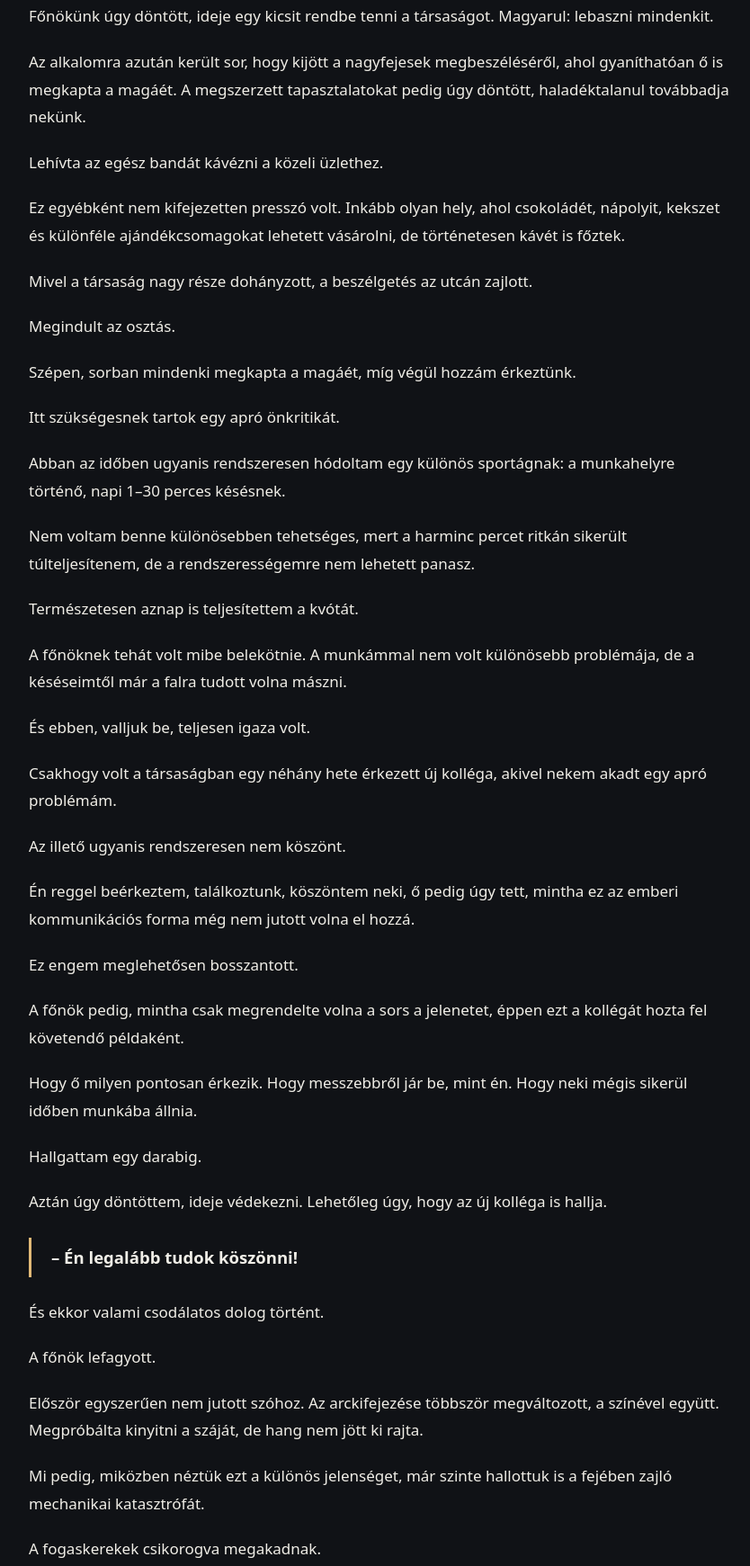
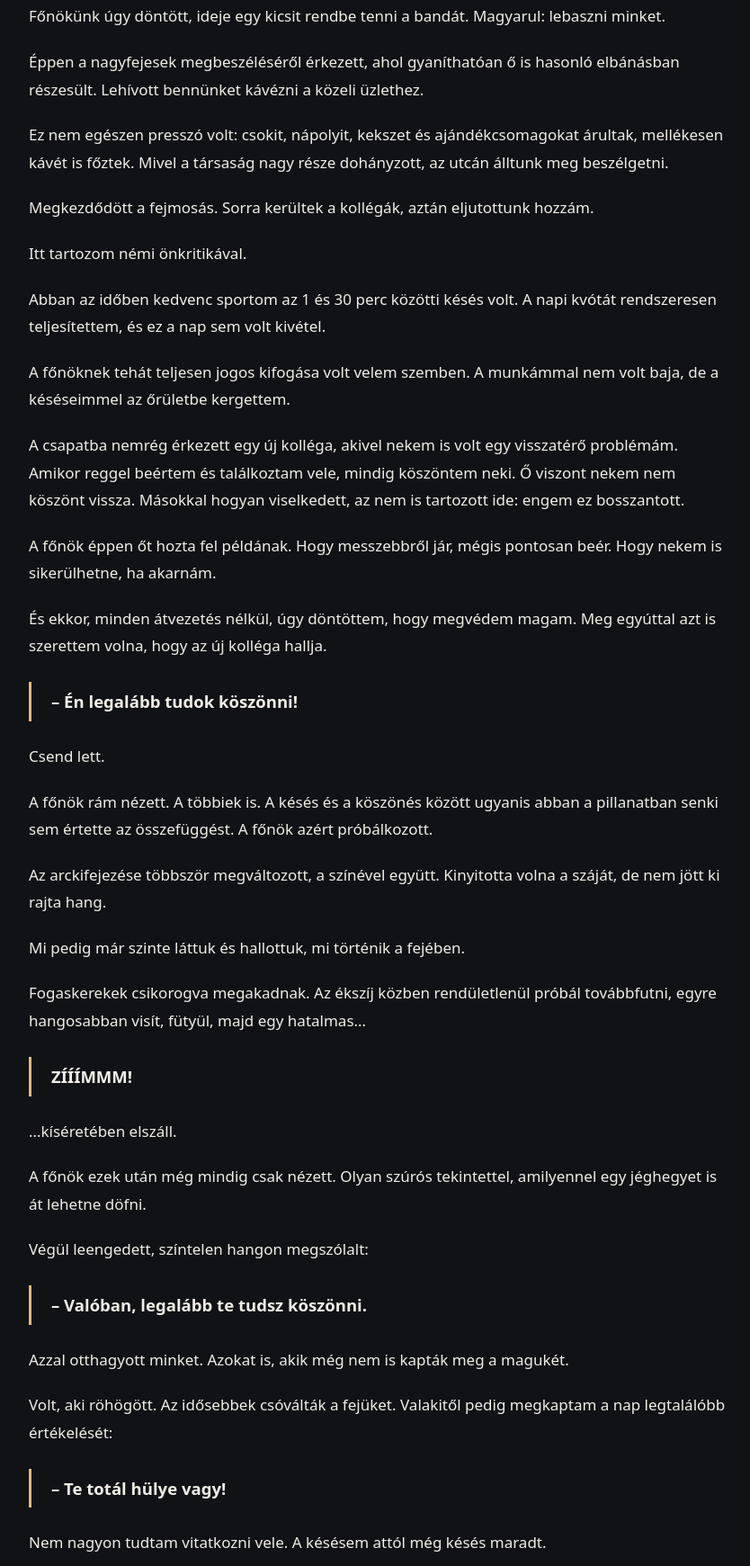
Before and after one commit to mythingreal/mythingreal-site, a plain HTML site: page en-legalabb-tudok-koszonni.html in a window 1280 px wide. Shown: the part 554-2295 px from the top of the page at 90% size, without its empty margins (218-1052 px from the left). Drawn offline with Linux system fonts and the light colour scheme.

Commit message:
Add files via upload

```diff
--- a/en-legalabb-tudok-koszonni.html
+++ b/en-legalabb-tudok-koszonni.html
@@ -4,7 +4,7 @@
 <meta charset="utf-8">
 <meta name="viewport" content="width=device-width, initial-scale=1">
 <meta name="description" content="Valós munkahelyi történet arról, hogyan szakadt félbe egy fejmosás egyetlen mondattól. MYTHINGREAL – felnőtteknek szóló történetek.">
-<title>Én legalább tudok köszönni! | MYTHINGREAL</title>
+<title>A nagy munkahelyi fejmosás | MYTHINGREAL</title>
 <style>
 :root { color-scheme: dark; --bg:#101216; --panel:#1b2027; --text:#f0eee7; --muted:#b4b9c0; --accent:#e1b976; --line:#363a41; }
 *{box-sizing:border-box} body{margin:0;background:var(--bg);color:var(--text);font:17px/1.8 system-ui,-apple-system,"Segoe UI",sans-serif}
@@ -27,56 +27,37 @@ footer{border-top:1px solid var(--line);padding:23px 0 40px;color:var(--muted);f
 <header><a class="brand" href="index.html">MYTHINGREAL</a><a class="back" href="index.html">← Vissza a történetekhez</a></header>
 <main>
 <div class="eyebrow">Valós történetek · Felnőtt tartalom (18+)</div>
-<h1>Én legalább tudok köszönni!</h1>
-<p class="subtitle">Avagy hogyan lehet egyetlen mondattal félbeszakítani egy teljes munkahelyi fejmosást.</p>
+<h1>A nagy munkahelyi fejmosás</h1>
+<p class="subtitle">Egy kávé, néhány késés és egy váratlan fordulat.</p>
 <div class="notice">A történet felnőtteknek szól, és szókimondó nyelvezetet tartalmaz.</div>
 <article>
-<p>Az eset ugyanazon az építkezésen történt, ahol a „Jogomban áll!” története is játszódott, csak valamivel később.</p>
-<p>Ekkor már jócskán túl voltunk a kivitelezésre szánt idő felén, a helyzet pedig finoman szólva sem volt rózsás.</p>
-<p>Főnökünk úgy döntött, ideje egy kicsit rendbe tenni a társaságot. Magyarul: lebaszni mindenkit.</p>
-<p>Az alkalomra azután került sor, hogy kijött a nagyfejesek megbeszéléséről, ahol gyaníthatóan ő is megkapta a magáét. A megszerzett tapasztalatokat pedig úgy döntött, haladéktalanul továbbadja nekünk.</p>
-<p>Lehívta az egész bandát kávézni a közeli üzlethez.</p>
-<p>Ez egyébként nem kifejezetten presszó volt. Inkább olyan hely, ahol csokoládét, nápolyit, kekszet és különféle ajándékcsomagokat lehetett vásárolni, de történetesen kávét is főztek.</p>
-<p>Mivel a társaság nagy része dohányzott, a beszélgetés az utcán zajlott.</p>
-<p>Megindult az osztás.</p>
-<p>Szépen, sorban mindenki megkapta a magáét, míg végül hozzám érkeztünk.</p>
-<p>Itt szükségesnek tartok egy apró önkritikát.</p>
-<p>Abban az időben ugyanis rendszeresen hódoltam egy különös sportágnak: a munkahelyre történő, napi 1–30 perces késésnek.</p>
-<p>Nem voltam benne különösebben tehetséges, mert a harminc percet ritkán sikerült túlteljesítenem, de a rendszerességemre nem lehetett panasz.</p>
-<p>Természetesen aznap is teljesítettem a kvótát.</p>
-<p>A főnöknek tehát volt mibe belekötnie. A munkámmal nem volt különösebb problémája, de a késéseimtől már a falra tudott volna mászni.</p>
-<p>És ebben, valljuk be, teljesen igaza volt.</p>
-<p>Csakhogy volt a társaságban egy néhány hete érkezett új kolléga, akivel nekem akadt egy apró problémám.</p>
-<p>Az illető ugyanis rendszeresen nem köszönt.</p>
-<p>Én reggel beérkeztem, találkoztunk, köszöntem neki, ő pedig úgy tett, mintha ez az emberi kommunikációs forma még nem jutott volna el hozzá.</p>
-<p>Ez engem meglehetősen bosszantott.</p>
-<p>A főnök pedig, mintha csak megrendelte volna a sors a jelenetet, éppen ezt a kollégát hozta fel követendő példaként.</p>
-<p>Hogy ő milyen pontosan érkezik. Hogy messzebbről jár be, mint én. Hogy neki mégis sikerül időben munkába állnia.</p>
-<p>Hallgattam egy darabig.</p>
-<p>Aztán úgy döntöttem, ideje védekezni. Lehetőleg úgy, hogy az új kolléga is hallja.</p>
+<p>Az eset ugyanazon az építkezésen történt, ahol a „Jogomban áll!” története is játszódott. Csak valamivel később.</p>
+<p>Már jócskán túl voltunk az építkezésre szánt idő felén, a helyzet pedig finoman szólva sem volt rózsás.</p>
+<p>Főnökünk úgy döntött, ideje egy kicsit rendbe tenni a bandát. Magyarul: lebaszni minket.</p>
+<p>Éppen a nagyfejesek megbeszéléséről érkezett, ahol gyaníthatóan ő is hasonló elbánásban részesült. Lehívott bennünket kávézni a közeli üzlethez.</p>
+<p>Ez nem egészen presszó volt: csokit, nápolyit, kekszet és ajándékcsomagokat árultak, mellékesen kávét is főztek. Mivel a társaság nagy része dohányzott, az utcán álltunk meg beszélgetni.</p>
+<p>Megkezdődött a fejmosás. Sorra kerültek a kollégák, aztán eljutottunk hozzám.</p>
+<p>Itt tartozom némi önkritikával.</p>
+<p>Abban az időben kedvenc sportom az 1 és 30 perc közötti késés volt. A napi kvótát rendszeresen teljesítettem, és ez a nap sem volt kivétel.</p>
+<p>A főnöknek tehát teljesen jogos kifogása volt velem szemben. A munkámmal nem volt baja, de a késéseimmel az őrületbe kergettem.</p>
+<p>A csapatba nemrég érkezett egy új kolléga, akivel nekem is volt egy visszatérő problémám. Amikor reggel beértem és találkoztam vele, mindig köszöntem neki. Ő viszont nekem nem köszönt vissza. Másokkal hogyan viselkedett, az nem is tartozott ide: engem ez bosszantott.</p>
+<p>A főnök éppen őt hozta fel példának. Hogy messzebbről jár, mégis pontosan beér. Hogy nekem is sikerülhetne, ha akarnám.</p>
+<p>És ekkor, minden átvezetés nélkül, úgy döntöttem, hogy megvédem magam. Meg egyúttal azt is szerettem volna, hogy az új kolléga hallja.</p>
 <blockquote>– Én legalább tudok köszönni!</blockquote>
-<p>És ekkor valami csodálatos dolog történt.</p>
-<p>A főnök lefagyott.</p>
-<p>Először egyszerűen nem jutott szóhoz. Az arckifejezése többször megváltozott, a színével együtt. Megpróbálta kinyitni a száját, de hang nem jött ki rajta.</p>
-<p>Mi pedig, miközben néztük ezt a különös jelenséget, már szinte hallottuk is a fejében zajló mechanikai katasztrófát.</p>
-<p>A fogaskerekek csikorogva megakadnak.</p>
-<p>Az ékszíj rendületlenül próbál továbbhaladni, miközben egyre hangosabban visít és fütyül.</p>
+<p>Csend lett.</p>
+<p>A főnök rám nézett. A többiek is. A késés és a köszönés között ugyanis abban a pillanatban senki sem értette az összefüggést. A főnök azért próbálkozott.</p>
+<p>Az arckifejezése többször megváltozott, a színével együtt. Kinyitotta volna a száját, de nem jött ki rajta hang.</p>
+<p>Mi pedig már szinte láttuk és hallottuk, mi történik a fejében.</p>
+<p>Fogaskerekek csikorogva megakadnak. Az ékszíj közben rendületlenül próbál továbbfutni, egyre hangosabban visít, fütyül, majd egy hatalmas…</p>
 <blockquote>ZÍÍÍMMM!</blockquote>
-<p>És az egész szerkezet felmondja a szolgálatot.</p>
-<p>A főnök mindeközben még mindig engem nézett.</p>
-<p>Olyan szúrós tekintettel, amilyet valószínűleg akkor alkalmaznak, amikor valaki egy jéghegyet próbál puszta nézéssel átdöfni.</p>
-<p>Végül sikerült megszólalnia.</p>
-<p>Leengedett, színtelen hangon csak ennyit mondott:</p>
-<blockquote>– Valóban. Legalább te tudsz köszönni.</blockquote>
-<p>Azzal megfordult, és magunkra hagyott bennünket.</p>
-<p>Azokat is, akik még meg sem kapták a fejmosásukat.</p>
-<p>A társaság reakciója vegyes volt.</p>
-<p>Volt, aki röhögött.</p>
-<p>Az idősebbek a fejüket csóválták.</p>
-<p>Valakitől pedig megkaptam a nap talán legőszintébb elismerését:</p>
+<p>…kíséretében elszáll.</p>
+<p>A főnök ezek után még mindig csak nézett. Olyan szúrós tekintettel, amilyennel egy jéghegyet is át lehetne döfni.</p>
+<p>Végül leengedett, színtelen hangon megszólalt:</p>
+<blockquote>– Valóban, legalább te tudsz köszönni.</blockquote>
+<p>Azzal otthagyott minket. Azokat is, akik még nem is kapták meg a magukét.</p>
+<p>Volt, aki röhögött. Az idősebbek csóválták a fejüket. Valakitől pedig megkaptam a nap legtalálóbb értékelését:</p>
 <blockquote>– Te totál hülye vagy!</blockquote>
-<p>Nos, ezt sem vitattam.</p>
-<p>A késéseimre ugyanis valóban nem volt mentségem.</p>
+<p>Nem nagyon tudtam vitatkozni vele. A késésem attól még késés maradt.</p>
 <p class="ending">De legalább tudtam köszönni.</p>
 </article>
 <div class="disclosure">
```
